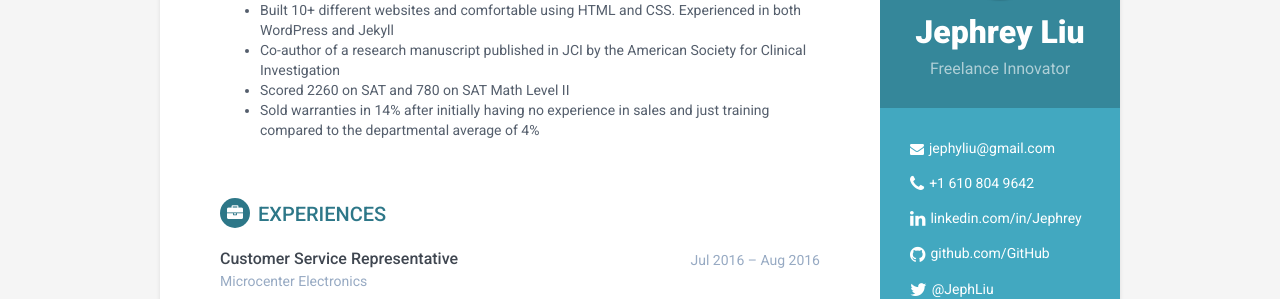
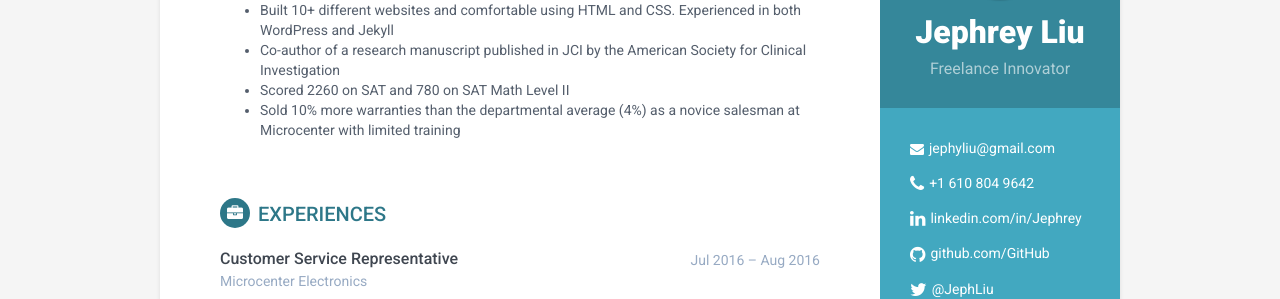
Before and after one commit to Jeph/Jeph.github.io, a Jekyll site: the page built from index.html, in a window 1280 px wide. Shown: the part 160-459 px from the top of the page. Built offline with Jekyll 4.4.1, drawn with Linux system fonts in a browser that asks for light colours.

Commit message:
Small rewording

```diff
--- a/_includes/career-profile.html
+++ b/_includes/career-profile.html
@@ -6,7 +6,7 @@
       <li>Built 10+ different websites and comfortable using HTML and CSS. Experienced in both WordPress and Jekyll</li>
       <li>Co-author of a research manuscript published in JCI by the American Society for Clinical Investigation</li>
       <li>Scored 2260 on SAT and 780 on SAT Math Level II</li>
-      <li>Sold warranties in 14% after initially having no experience in sales and just training compared to the departmental average of 4%</li>
+      <li>Sold 10% more warranties than the departmental average (4%) as a novice salesman at Microcenter with limited training</li>
     </ul>
 </div><!--//summary-->
 </section><!--//section-->
```
